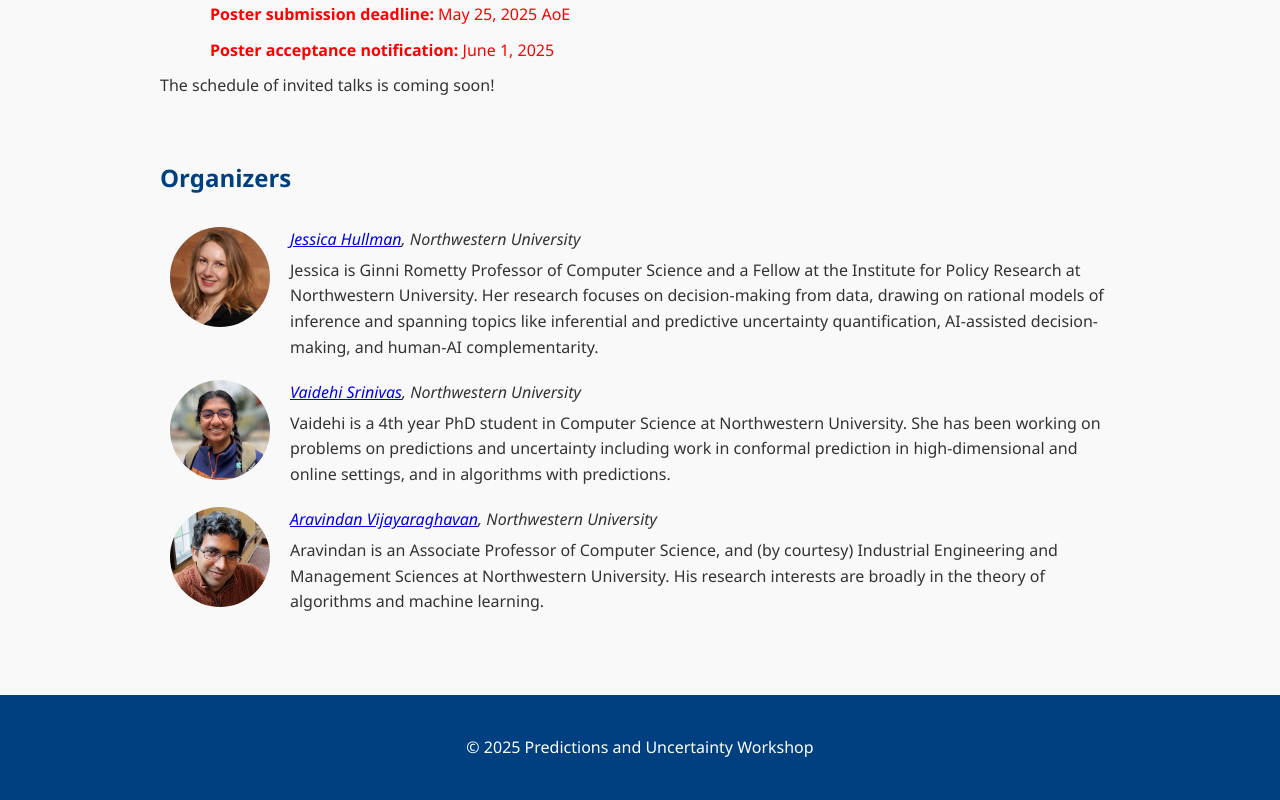
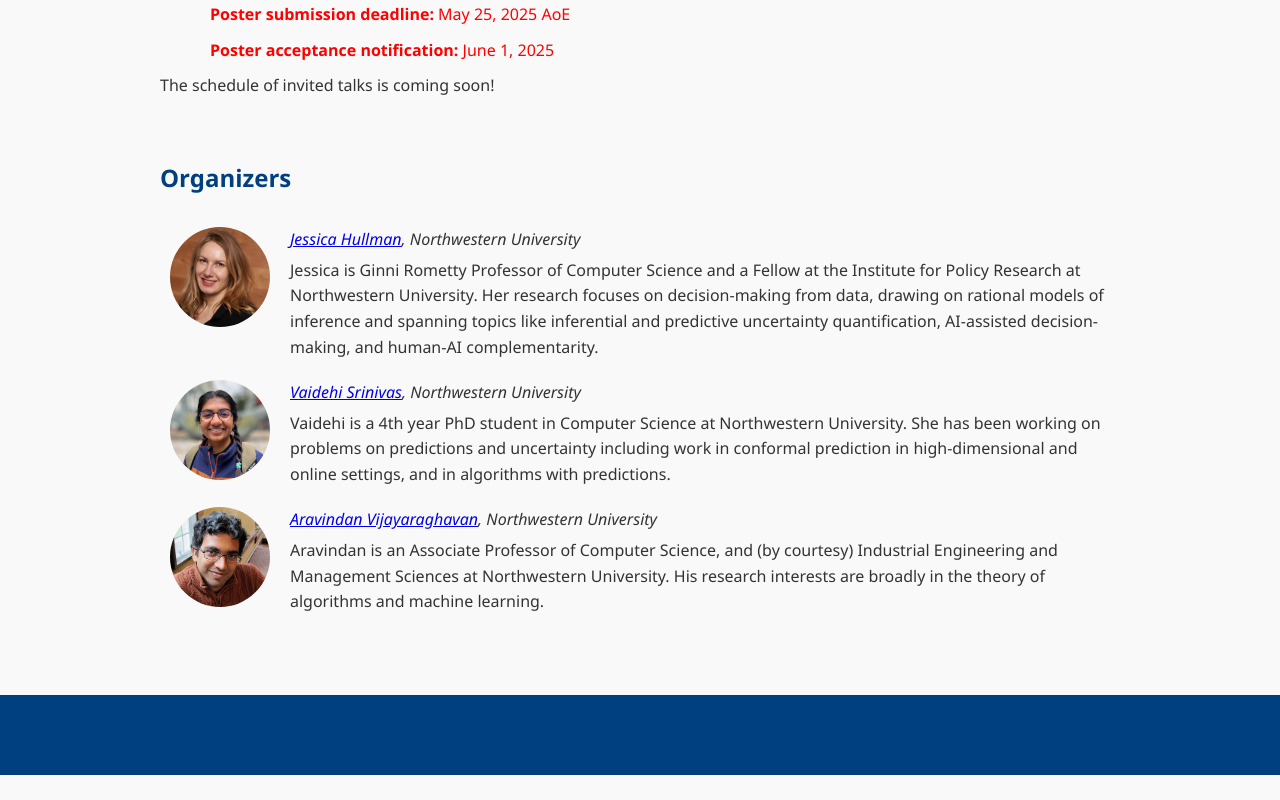
Before and after one commit to vaidehi8913/predictions-and-uncertainty-colt25, a React (Create React App) app: page / in a window 1280 px wide. Shown: the part 1221-2021 px from the top of the page. After the commit the page ends 1996 px from the top, so only its background shows below. Built offline with nearby package versions, Linux system fonts and the light colour scheme.

Commit message:
removing (c)

```diff
--- a/src/PredictionsAndUncertainty.js
+++ b/src/PredictionsAndUncertainty.js
@@ -521,7 +521,7 @@ class PredictionsAndUncertainty extends Component {
 
             <footer>
                 <div class="container">
-                <p>&copy; 2025 Predictions and Uncertainty Workshop</p>
+                {/*<p>&copy; 2025 Predictions and Uncertainty Workshop</p>*/}
                 </div>
             </footer>
         </div>
```
